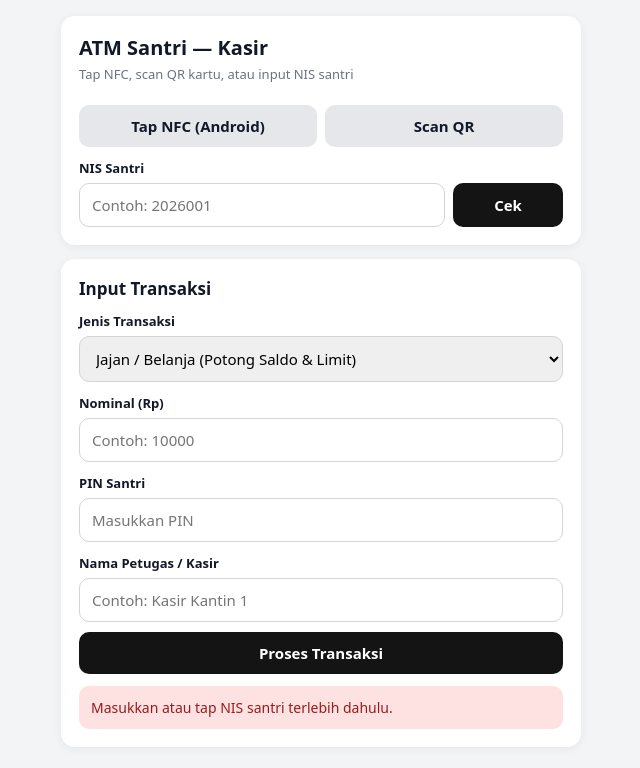
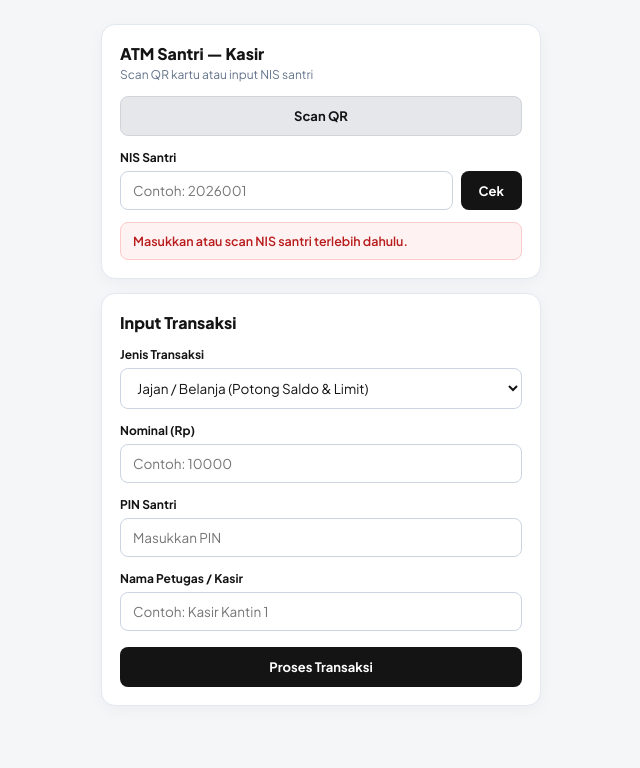
Before and after one commit to sohadstudio/ATM-Santri, a plain HTML site: page index.html in a window 1280 px wide. Both pictures are taken after a click on the button "Cek". Shown: the whole page, without its empty margins (319-959 px from the left). Drawn offline with Linux system fonts and the light colour scheme.

Commit message:
Update index.html

```diff
--- a/index.html
+++ b/index.html
@@ -3,225 +3,424 @@
 <head>
   <meta charset="UTF-8" />
   <meta name="viewport" content="width=device-width, initial-scale=1.0" />
-  <title>ATM Santri - Kasir NFC & QR</title>
+  <title>ATM Santri — Kasir</title>
+  <link rel="preconnect" href="https://fonts.googleapis.com" />
+  <link rel="preconnect" href="https://fonts.gstatic.com" crossorigin />
+  <link href="https://fonts.googleapis.com/css2?family=Plus+Jakarta+Sans:wght@400;500;600;700;800&display=swap" rel="stylesheet" />
   <script src="https://unpkg.com/html5-qrcode"></script>
   <style>
-    * { box-sizing: border-box; font-family: system-ui, -apple-system, sans-serif; }
-    body { margin: 0; background: #f3f4f6; color: #111827; padding: 16px; }
-    .container { max-width: 520px; margin: 0 auto; }
-    .card { background: #fff; border-radius: 14px; padding: 18px; margin-bottom: 14px; box-shadow: 0 2px 10px rgba(0,0,0,0.06); }
-    h1 { font-size: 20px; margin: 0 0 4px; }
-    .muted { color: #6b7280; font-size: 13px; margin: 0; }
-    label { display: block; font-size: 13px; font-weight: 600; margin: 12px 0 6px; }
-    input, select, button {
-      width: 100%; padding: 11px 12px; border-radius: 10px;
-      border: 1px solid #d1d5db; font-size: 15px;
+    :root {
+      --ink: #141414;
+      --muted: #64748b;
+      --bg: #f4f6f8;
+      --card: #ffffff;
+      --line: #e2e8f0;
+      --ok-bg: #ecfdf5;
+      --ok-ink: #065f46;
+      --err-bg: #fef2f2;
+      --err-ink: #b91c1c;
     }
-    button { background: #141414; color: #fff; font-weight: 600; border: none; cursor: pointer; margin-top: 10px; }
-    button:hover { opacity: 0.92; }
-    button.secondary { background: #e5e7eb; color: #111827; }
-    .row { display: flex; gap: 8px; }
-    .row > * { flex: 1; }
-    .info-box { background: #f9fafb; border: 1px solid #e5e7eb; border-radius: 10px; padding: 12px; margin-top: 12px; }
-    .info-grid { display: grid; grid-template-columns: 1fr 1fr; gap: 10px; margin-top: 8px; font-size: 14px; }
-    .alert { padding: 12px; border-radius: 10px; margin-top: 12px; font-size: 14px; font-weight: 500; }
-    .alert.ok { background: #dcfce7; color: #166534; }
-    .alert.err { background: #fee2e2; color: #991b1b; }
-    #qr-reader { margin-top: 10px; display: none; }
+
+    * {
+      box-sizing: border-box;
+      margin: 0;
+      padding: 0;
+    }
+
+    body {
+      font-family: 'Plus Jakarta Sans', -apple-system, BlinkMacSystemFont, sans-serif;
+      background: var(--bg);
+      color: var(--ink);
+      min-height: 100vh;
+      padding: 24px 14px 48px;
+    }
+
+    .wrap {
+      max-width: 440px;
+      margin: 0 auto;
+    }
+
+    .card {
+      background: var(--card);
+      border: 1px solid var(--line);
+      border-radius: 14px;
+      padding: 18px;
+      box-shadow: 0 4px 16px rgba(15, 23, 42, 0.04);
+      margin-bottom: 14px;
+    }
+
+    .title {
+      font-size: 16px;
+      font-weight: 800;
+      color: var(--ink);
+    }
+
+    .subtitle {
+      font-size: 12px;
+      color: var(--muted);
+      margin-top: 3px;
+    }
+
+    .btn-scan-qr {
+      width: 100%;
+      margin-top: 14px;
+      padding: 11px 14px;
+      border-radius: 8px;
+      border: 1px solid #d1d5db;
+      background: #e5e7eb;
+      color: var(--ink);
+      font-family: inherit;
+      font-size: 13px;
+      font-weight: 700;
+      cursor: pointer;
+    }
+
+    .btn-scan-qr:hover {
+      background: #dbe0e6;
+    }
+
+    .qr-reader-box {
+      margin-top: 12px;
+      border-radius: 10px;
+      overflow: hidden;
+      border: 1px solid var(--line);
+      background: #000000;
+    }
+
+    .field-group {
+      margin-top: 14px;
+    }
+
+    .field-label {
+      display: block;
+      font-size: 12px;
+      font-weight: 700;
+      color: var(--ink);
+      margin-bottom: 6px;
+    }
+
+    .nis-row {
+      display: flex;
+      gap: 8px;
+    }
+
+    .input-control,
+    .select-control {
+      width: 100%;
+      padding: 10px 12px;
+      border-radius: 8px;
+      border: 1px solid #cbd5e1;
+      font-family: inherit;
+      font-size: 13.5px;
+      color: var(--ink);
+      background: #ffffff;
+      outline: none;
+    }
+
+    .input-control:focus,
+    .select-control:focus {
+      border-color: var(--ink);
+    }
+
+    .btn-dark {
+      background: var(--ink);
+      color: #ffffff;
+      border: none;
+      border-radius: 8px;
+      font-family: inherit;
+      font-size: 13px;
+      font-weight: 700;
+      cursor: pointer;
+    }
+
+    .btn-dark:hover {
+      opacity: 0.92;
+    }
+
+    .btn-dark:disabled {
+      opacity: 0.6;
+      cursor: not-allowed;
+    }
+
+    .btn-cek {
+      padding: 0 18px;
+      flex-shrink: 0;
+    }
+
+    .btn-submit {
+      width: 100%;
+      margin-top: 16px;
+      padding: 12px 14px;
+    }
+
+    .santri-info {
+      margin-top: 12px;
+      padding: 12px;
+      border-radius: 10px;
+      background: #f8fafc;
+      border: 1px solid var(--line);
+      font-size: 12.5px;
+      line-height: 1.55;
+    }
+
+    .alert-box {
+      margin-top: 12px;
+      padding: 10px 12px;
+      border-radius: 8px;
+      font-size: 12.5px;
+      font-weight: 600;
+      display: none;
+    }
+
+    .alert-box.show {
+      display: block;
+    }
+
+    .alert-box.ok {
+      background: var(--ok-bg);
+      color: var(--ok-ink);
+      border: 1px solid #a7f3d0;
+    }
+
+    .alert-box.err {
+      background: var(--err-bg);
+      color: var(--err-ink);
+      border: 1px solid #fecaca;
+    }
+
+    .hidden {
+      display: none !important;
+    }
   </style>
 </head>
 <body>
-  <div class="container">
-    <div class="card">
-      <h1>ATM Santri — Kasir</h1>
-      <p class="muted">Tap NFC, scan QR kartu, atau input NIS santri</p>
+  <div class="wrap">
+    <!-- Kartu Atas: Scan QR & Input NIS -->
+    <section class="card">
+      <div class="title">ATM Santri — Kasir</div>
+      <div class="subtitle">Scan QR kartu atau input NIS santri</div>
 
-      <div class="row" style="margin-top: 12px;">
-        <button type="button" class="secondary" onclick="startWebNfc()">Tap NFC (Android)</button>
-        <button type="button" class="secondary" onclick="toggleQrScanner()">Scan QR</button>
+      <button id="btnToggleQr" class="btn-scan-qr" type="button">Scan QR</button>
+      <div id="qrReaderWrap" class="qr-reader-box hidden">
+        <div id="qrReader"></div>
       </div>
 
-      <div id="qr-reader"></div>
-
-      <label for="nisInput">NIS Santri</label>
-      <div class="row">
-        <input type="text" id="nisInput" placeholder="Contoh: 2026001" />
-        <button type="button" onclick="cariSantri()" style="margin-top: 0; max-width: 110px;">Cek</button>
+      <div class="field-group">
+        <label class="field-label" for="inputNis">NIS Santri</label>
+        <div class="nis-row">
+          <input id="inputNis" class="input-control" type="text" placeholder="Contoh: 2026001" />
+          <button id="btnCekNis" class="btn-dark btn-cek" type="button">Cek</button>
+        </div>
       </div>
 
-      <div id="profilSantri" class="info-box" style="display: none;">
-        <div><strong id="sNama">-</strong> (<span id="sKamar">-</span>)</div>
-        <div class="info-grid">
-          <div>Saldo: <strong id="sSaldo">Rp0</strong></div>
-          <div>Sisa Limit: <strong id="sLimit">Rp0</strong></div>
-          <div>Status: <strong id="sStatus">-</strong></div>
-          <div>NIS: <strong id="sNis">-</strong></div>
+      <div id="santriInfoBox" class="santri-info hidden"></div>
+      <div id="cekAlert" class="alert-box"></div>
+    </section>
+
+    <!-- Kartu Bawah: Input Transaksi -->
+    <section class="card">
+      <div class="title">Input Transaksi</div>
+
+      <form id="trxForm">
+        <div class="field-group">
+          <label class="field-label" for="selectJenis">Jenis Transaksi</label>
+          <select id="selectJenis" class="select-control">
+            <option value="JAJAN">Jajan / Belanja (Potong Saldo &amp; Limit)</option>
+            <option value="TARIK">Tarik Tunai (Potong Saldo &amp; Limit)</option>
+            <option value="SETOR">Setor Tunai (Tambah Saldo)</option>
+          </select>
         </div>
-      </div>
-    </div>
 
-    <div class="card">
-      <h2 style="font-size: 17px; margin: 0 0 4px;">Input Transaksi</h2>
-      <label for="jenisTrx">Jenis Transaksi</label>
-      <select id="jenisTrx">
-        <option value="JAJAN">Jajan / Belanja (Potong Saldo & Limit)</option>
-        <option value="TARIK">Tarik Tunai (Potong Saldo & Limit)</option>
-        <option value="SETOR">Setor / Top-Up Saldo</option>
-      </select>
+        <div class="field-group">
+          <label class="field-label" for="inputNominal">Nominal (Rp)</label>
+          <input id="inputNominal" class="input-control" type="number" min="500" step="500" placeholder="Contoh: 10000" required />
+        </div>
 
-      <label for="nominalTrx">Nominal (Rp)</label>
-      <input type="number" id="nominalTrx" placeholder="Contoh: 10000" min="100" step="100" />
+        <div class="field-group">
+          <label class="field-label" for="inputPin">PIN Santri</label>
+          <input id="inputPin" class="input-control" type="password" placeholder="Masukkan PIN" required />
+        </div>
 
-      <label for="pinTrx">PIN Santri</label>
-      <input type="password" id="pinTrx" inputmode="numeric" maxlength="8" placeholder="Masukkan PIN" />
+        <div class="field-group">
+          <label class="field-label" for="inputPetugas">Nama Petugas / Kasir</label>
+          <input id="inputPetugas" class="input-control" type="text" placeholder="Contoh: Kasir Kantin 1" required />
+        </div>
 
-      <label for="petugasTrx">Nama Petugas / Kasir</label>
-      <input type="text" id="petugasTrx" placeholder="Contoh: Kasir Kantin 1" />
+        <button id="btnProses" class="btn-dark btn-submit" type="submit">Proses Transaksi</button>
+      </form>
 
-      <button type="button" onclick="prosesTransaksi()">Proses Transaksi</button>
-      <div id="notif"></div>
-    </div>
+      <div id="trxAlert" class="alert-box"></div>
+    </section>
   </div>
 
   <script>
-    const GAS_URL = 'https://script.google.com/macros/s/AKfycbzmF1tEUXWsAP6YNHXnj9mrXXZS12dzJ301GK_j3eawmDSsHnSQglh34PYY84Jajfp-/exec';
-    let html5Qr = null;
-    let qrActive = false;
+    const SCRIPT_URL = 'https://script.google.com/macros/s/AKfycbzmF1tEUXWsAP6YNHXnj9mrXXZS12dzJ301GK_j3eawmDSsHnSQglh34PYY84Jajfp-/exec';
 
-    function rupiah(n) {
-      return 'Rp' + Number(n || 0).toLocaleString('id-ID');
+    let html5QrCode = null;
+    let isQrRunning = false;
+
+    const formatRp = (n) => 'Rp' + Number(n || 0).toLocaleString('id-ID');
+
+    function showAlert(el, msg, isOk) {
+      el.textContent = msg;
+      el.className = 'alert-box show ' + (isOk ? 'ok' : 'err');
     }
 
-    function setNotif(msg, ok = true) {
-      const el = document.getElementById('notif');
-      el.className = 'alert ' + (ok ? 'ok' : 'err');
-      el.textContent = msg;
+    function extractNisFromScan(rawText) {
+      const txt = String(rawText || '').trim();
+      if (!txt) return '';
+      try {
+        const parsed = JSON.parse(txt);
+        if (parsed && parsed.nis) return String(parsed.nis).trim();
+      } catch (_) {}
+      return txt;
     }
 
-    function extractNis(raw) {
-      const str = String(raw || '').trim();
-      try {
-        if (str.startsWith('http://') || str.startsWith('https://')) {
-          const u = new URL(str);
-          return (u.searchParams.get('nis') || '').trim();
-        }
-      } catch (_) {}
-      return str;
-    }
+    async function cekDataSantri(nis) {
+      const cleanNis = String(nis || '').trim();
+      const alertEl = document.getElementById('cekAlert');
+      const infoBox = document.getElementById('santriInfoBox');
 
-    async function cariSantri(nisOverride = null) {
-      const inputEl = document.getElementById('nisInput');
-      const nis = extractNis(nisOverride !== null ? nisOverride : inputEl.value);
-      if (!nis) return setNotif('Masukkan atau tap NIS santri terlebih dahulu.', false);
-      inputEl.value = nis;
+      if (!cleanNis) {
+        showAlert(alertEl, 'Masukkan atau scan NIS santri terlebih dahulu.', false);
+        return;
+      }
+
+      const btn = document.getElementById('btnCekNis');
+      btn.disabled = true;
+      btn.textContent = '...';
 
       try {
-        const res = await fetch(`${GAS_URL}?action=getSantri&nis=${encodeURIComponent(nis)}`);
-        const data = await res.json();
-        if (!data.ok) {
-          document.getElementById('profilSantri').style.display = 'none';
-          return setNotif(data.message, false);
+        const res = await fetch(`${SCRIPT_URL}?action=getSantri&nis=${encodeURIComponent(cleanNis)}`);
+        const json = await res.json();
+        if (!json.ok || !json.santri) {
+          throw new Error(json.message || 'Santri tidak ditemukan.');
         }
-        const s = data.santri;
-        document.getElementById('sNama').textContent = s.nama;
-        document.getElementById('sKamar').textContent = s.kamar;
-        document.getElementById('sSaldo').textContent = rupiah(s.saldo);
-        document.getElementById('sLimit').textContent = rupiah(s.sisa_limit);
-        document.getElementById('sStatus').textContent = s.status;
-        document.getElementById('sNis').textContent = s.nis;
-        document.getElementById('profilSantri').style.display = 'block';
-        setNotif(`Data ${s.nama} dimuat.`, true);
+
+        const s = json.santri;
+        infoBox.innerHTML = `
+          <div><strong>${s.nama}</strong> (${s.nis}) • ${s.kamar || '-'}</div>
+          <div>Status: <strong>${s.status}</strong> • Saldo: <strong>${formatRp(s.saldo)}</strong></div>
+          <div>Sisa Limit Hari Ini: <strong>${formatRp(s.sisa_limit)}</strong> dari ${formatRp(s.limit_harian)}</div>
+        `;
+        infoBox.classList.remove('hidden');
+        alertEl.classList.remove('show');
       } catch (err) {
-        setNotif('Gagal menghubungi server: ' + err.message, false);
+        infoBox.classList.add('hidden');
+        showAlert(alertEl, err.message, false);
+      } finally {
+        btn.disabled = false;
+        btn.textContent = 'Cek';
       }
     }
 
-    async function prosesTransaksi() {
-      const nis = document.getElementById('nisInput').value.trim();
-      const jenis = document.getElementById('jenisTrx').value;
-      const nominal = Number(document.getElementById('nominalTrx').value);
-      const pin = document.getElementById('pinTrx').value.trim();
-      const petugas = document.getElementById('petugasTrx').value.trim() || 'Kasir';
+    async function stopQrScanner() {
+      if (html5QrCode && isQrRunning) {
+        try {
+          await html5QrCode.stop();
+        } catch (_) {}
+      }
+      isQrRunning = false;
+      document.getElementById('qrReaderWrap').classList.add('hidden');
+      document.getElementById('btnToggleQr').textContent = 'Scan QR';
+    }
 
-      if (!nis) return setNotif('NIS santri belum diisi.', false);
-      if (!nominal || nominal <= 0) return setNotif('Nominal harus lebih dari 0.', false);
-      if (!pin) return setNotif('PIN santri wajib diisi.', false);
+    async function toggleQrScanner() {
+      if (isQrRunning) {
+        await stopQrScanner();
+        return;
+      }
 
-      setNotif('Memproses transaksi...', true);
+      document.getElementById('qrReaderWrap').classList.remove('hidden');
+      document.getElementById('btnToggleQr').textContent = 'Tutup Kamera QR';
+
+      if (!html5QrCode) {
+        html5QrCode = new Html5Qrcode('qrReader');
+      }
 
       try {
-        const res = await fetch(GAS_URL, {
-          method: 'POST',
-          body: JSON.stringify({ nis, jenis, nominal, pin, petugas })
-        });
-        const data = await res.json();
-        if (!data.ok) return setNotif(data.message, false);
-
-        document.getElementById('sSaldo').textContent = rupiah(data.saldo_akhir);
-        document.getElementById('sLimit').textContent = rupiah(data.sisa_limit);
-        document.getElementById('nominalTrx').value = '';
-        document.getElementById('pinTrx').value = '';
-        setNotif(`${data.message} Saldo akhir: ${rupiah(data.saldo_akhir)} | Sisa limit: ${rupiah(data.sisa_limit)}`, true);
+        isQrRunning = true;
+        await html5QrCode.start(
+          { facingMode: 'environment' },
+          { fps: 10, qrbox: { width: 220, height: 220 } },
+          async (decodedText) => {
+            const nisHasil = extractNisFromScan(decodedText);
+            document.getElementById('inputNis').value = nisHasil;
+            await stopQrScanner();
+            await cekDataSantri(nisHasil);
+          },
+          () => {}
+        );
       } catch (err) {
-        setNotif('Gagal mengirim transaksi: ' + err.message, false);
+        isQrRunning = false;
+        document.getElementById('qrReaderWrap').classList.add('hidden');
+        document.getElementById('btnToggleQr').textContent = 'Scan QR';
+        showAlert(document.getElementById('cekAlert'), 'Kamera tidak dapat diakses: ' + err.message, false);
       }
     }
 
-    async function startWebNfc() {
-      if (!('NDEFReader' in window)) {
-        return setNotif('Browser ini tidak mendukung Web NFC langsung. Gunakan tap link NFC ke browser atau scan QR.', false);
+    document.getElementById('btnToggleQr').addEventListener('click', toggleQrScanner);
+    document.getElementById('btnCekNis').addEventListener('click', () => {
+      cekDataSantri(document.getElementById('inputNis').value);
+    });
+
+    document.getElementById('inputNis').addEventListener('keydown', (e) => {
+      if (e.key === 'Enter') {
+        e.preventDefault();
+        cekDataSantri(document.getElementById('inputNis').value);
       }
+    });
+
+    document.getElementById('trxForm').addEventListener('submit', async (e) => {
+      e.preventDefault();
+      const nis = document.getElementById('inputNis').value.trim();
+      const jenis = document.getElementById('selectJenis').value;
+      const nominal = Number(document.getElementById('inputNominal').value || 0);
+      const pin = document.getElementById('inputPin').value.trim();
+      const petugas = document.getElementById('inputPetugas').value.trim();
+      const alertEl = document.getElementById('trxAlert');
+      const btn = document.getElementById('btnProses');
+
+      if (!nis) {
+        showAlert(alertEl, 'NIS santri wajib diisi.', false);
+        return;
+      }
+
+      btn.disabled = true;
+      btn.textContent = 'Memproses...';
+
       try {
-        const ndef = new NDEFReader();
-        await ndef.scan();
-        setNotif('Tempelkan kartu NFC santri ke belakang HP...', true);
-        ndef.onreading = (event) => {
-          for (const record of event.message.records) {
-            if (record.recordType === 'url' || record.recordType === 'text') {
-              const decoder = new TextDecoder(record.encoding || 'utf-8');
-              const text = decoder.decode(record.data);
-              cariSantri(text);
-              break;
-            }
-          }
-        };
+        const res = await fetch(SCRIPT_URL, {
+          method: 'POST',
+          headers: { 'Content-Type': 'text/plain;charset=utf-8' },
+          body: JSON.stringify({
+            action: 'transaksi',
+            nis,
+            jenis,
+            nominal,
+            pin,
+            petugas
+          })
+        });
+        const json = await res.json();
+        if (!json.ok) {
+          throw new Error(json.message || 'Transaksi gagal.');
+        }
+
+        showAlert(
+          alertEl,
+          `${json.message} (${json.id_trx || '-'}) • Saldo Akhir: ${formatRp(json.saldo_akhir)}`,
+          true
+        );
+        document.getElementById('inputNominal').value = '';
+        document.getElementById('inputPin').value = '';
+        await cekDataSantri(nis);
       } catch (err) {
-        setNotif('NFC gagal dijalankan: ' + err.message, false);
+        showAlert(alertEl, err.message, false);
+      } finally {
+        btn.disabled = false;
+        btn.textContent = 'Proses Transaksi';
       }
-    }
-
-    async function toggleQrScanner() {
-      const box = document.getElementById('qr-reader');
-      if (!qrActive) {
-        box.style.display = 'block';
-        html5Qr = new Html5Qrcode('qr-reader');
-        try {
-          await html5Qr.start(
-            { facingMode: 'environment' },
-            { fps: 10, qrbox: { width: 220, height: 220 } },
-            (decodedText) => {
-              toggleQrScanner();
-              cariSantri(decodedText);
-            }
-          );
-          qrActive = true;
-        } catch (err) {
-          setNotif('Kamera QR gagal dibuka: ' + err.message, false);
-        }
-      } else {
-        if (html5Qr) {
-          await html5Qr.stop();
-          await html5Qr.clear();
-        }
-        box.style.display = 'none';
-        qrActive = false;
-      }
-    }
-
-    window.addEventListener('DOMContentLoaded', () => {
-      const params = new URLSearchParams(window.location.search);
-      const nisParam = params.get('nis');
-      if (nisParam) cariSantri(nisParam);
     });
   </script>
 </body>
```
